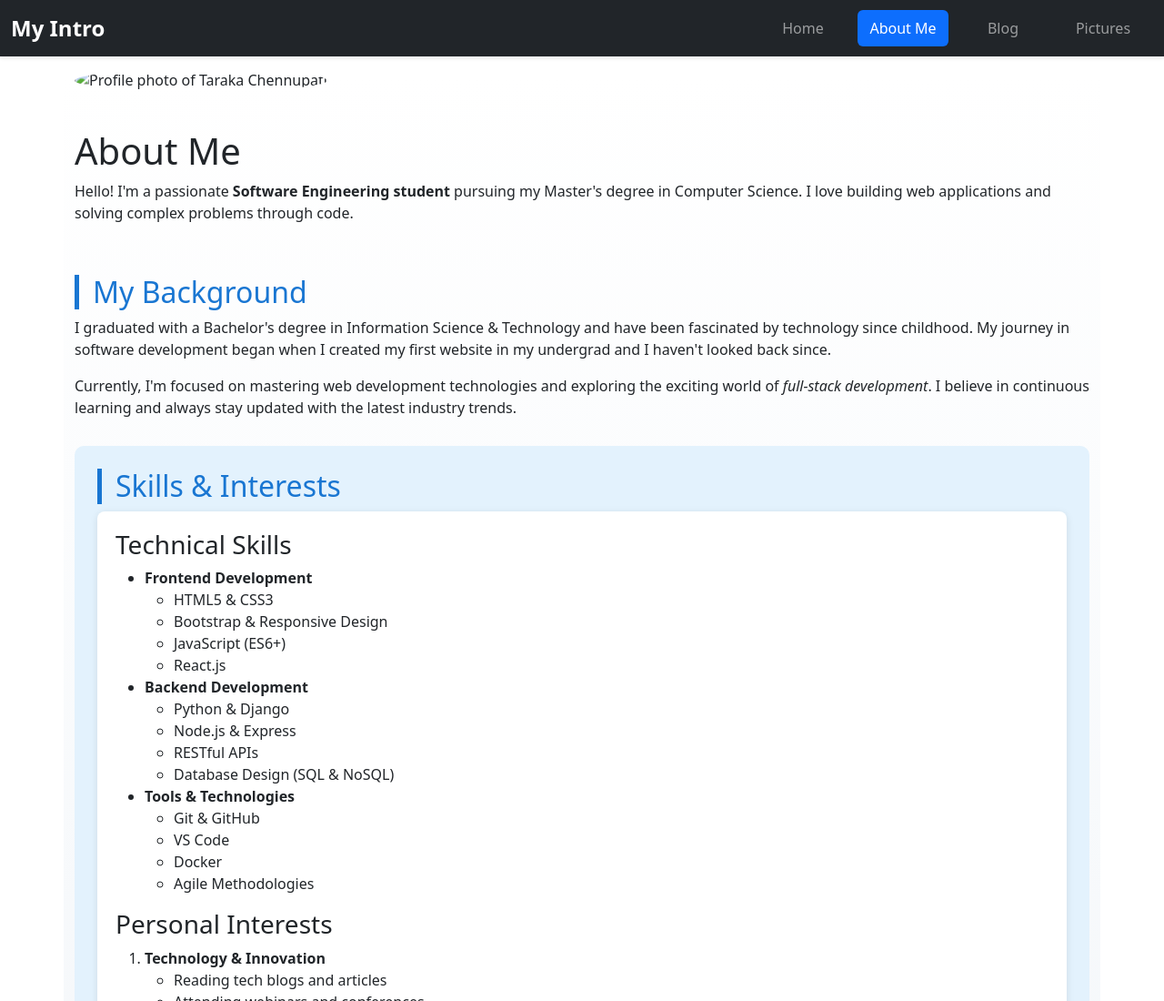
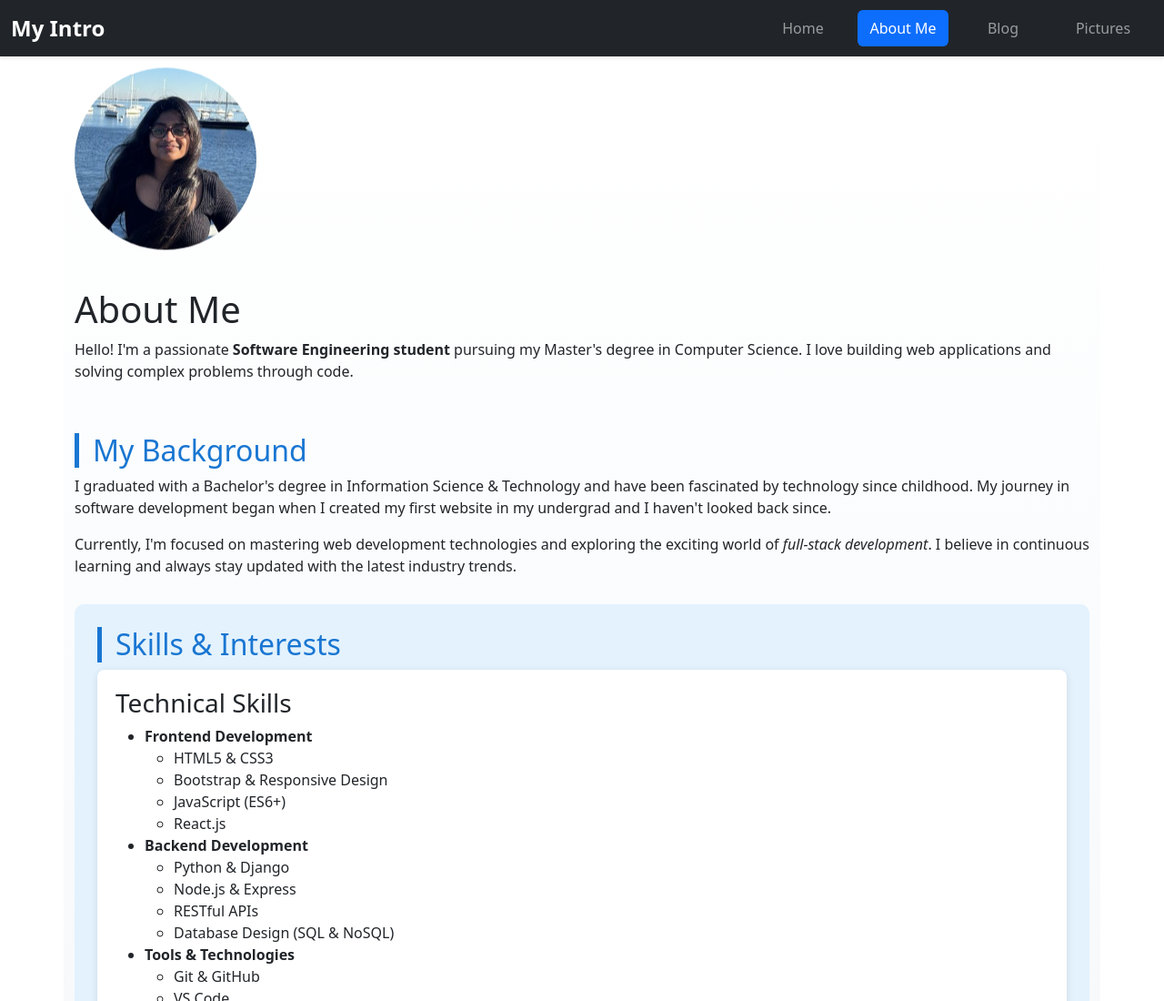
Before and after one commit to tarakac/Project1-csi518, a plain HTML site: page aboutme.html in a window 1280 px wide. Shown: the top 1100 px of the page at 91% size. Drawn offline with nearby package versions, Linux system fonts and the light colour scheme.

Commit message:
final changes

```diff
--- a/aboutme.html
+++ b/aboutme.html
@@ -140,7 +140,7 @@
     <main class="container mt-4">
         <section class="profile-section">
             <div>
-                <img src="profile.jpg" alt="Profile photo of Taraka Chennupati" class="profile-img">
+                <img src="pictures/profile.jpg" alt="Profile photo of Taraka Chennupati" class="profile-img">
             </div>
             <div>
                 <h1>About Me</h1>
```
